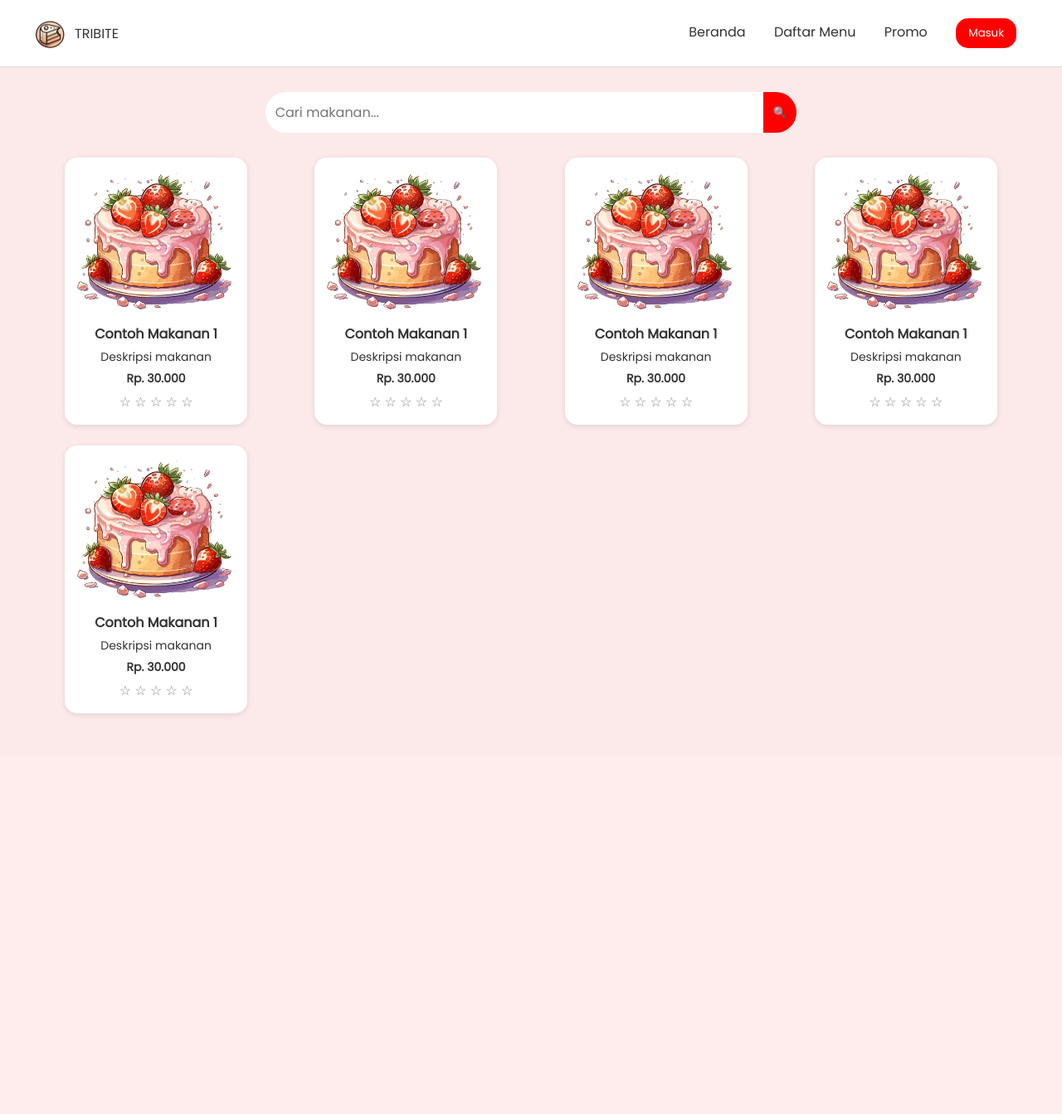
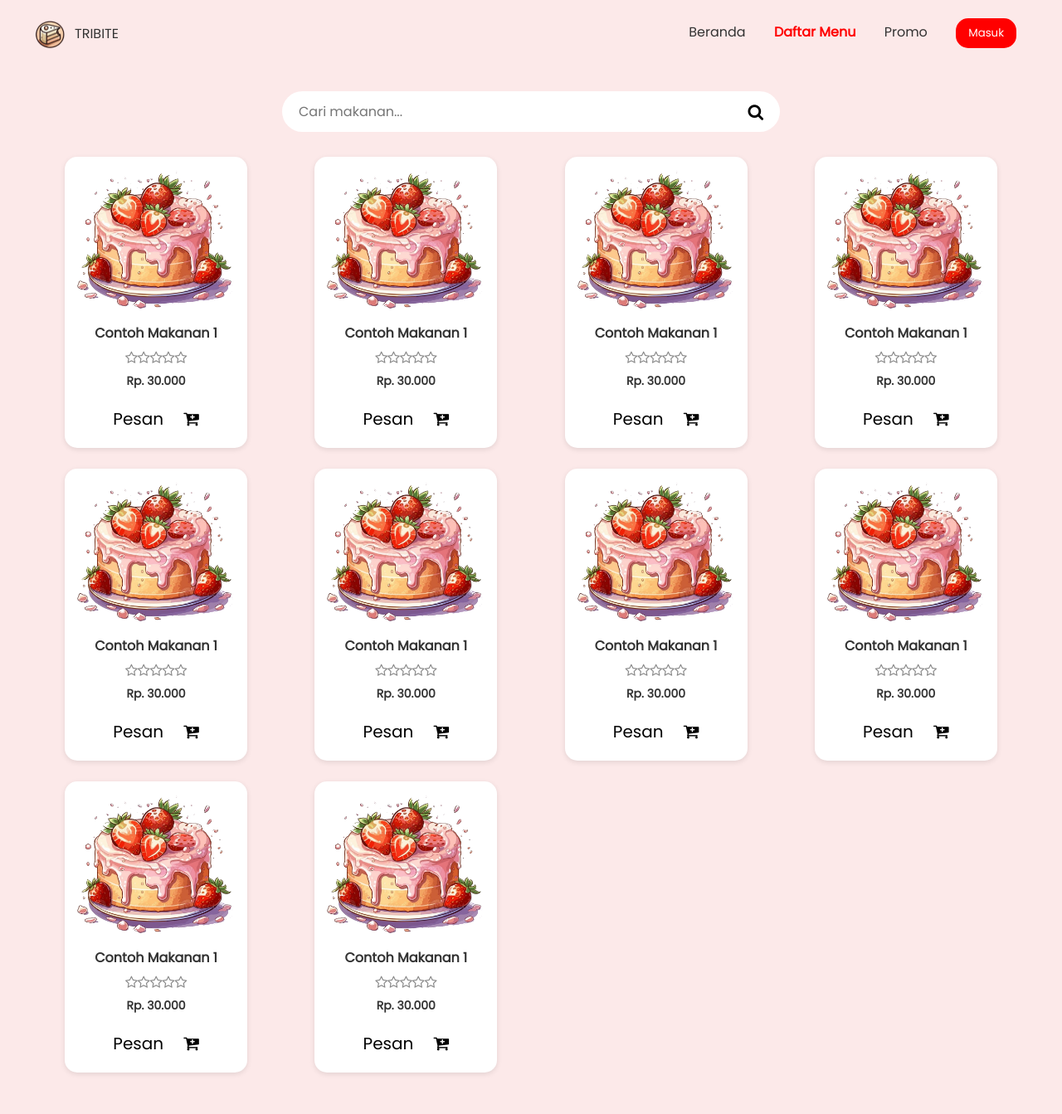
Before and after one commit to Apewww/tribite, a PHP site: page /menu in a window 1280 px wide. Shown: the whole page at 83% size. Before the commit the page ends 863 px from the top, so only its background shows below. Run offline with PHP 8.4, Linux system fonts and the light colour scheme.

Commit message:
add header and navbar, update menu
05/06/25
13.52

```diff
--- a/app/views/components/header.php
+++ b/app/views/components/header.php
@@ -6,5 +6,6 @@
     <title>Home - Tribite</title>
     <link rel="stylesheet" href="/tribite/assets/css/bootstrap.min.css">
     <link rel="stylesheet" href="/tribite/assets/css/global.css">
+
 </head>
 <body>
--- a/app/views/menu.php
+++ b/app/views/menu.php
@@ -6,6 +6,8 @@
   <title>Tribite Menu</title>
   <link rel="preconnect" href="https://fonts.googleapis.com">
   <link href="https://fonts.googleapis.com/css2?family=Poppins&display=swap" rel="stylesheet">
+  <link rel="stylesheet" href="https://cdnjs.cloudflare.com/ajax/libs/font-awesome/6.7.2/css/all.min.css" integrity="sha512-Evv84Mr4kqVGRNSgIGL/F/aIDqQb7xQ2vcrdIwxfjThSH8CSR7PBEakCr51Ck+w+/U6swU2Im1vVX0SVk9ABhg==" crossorigin="anonymous" referrerpolicy="no-referrer" />
+  <link rel="stylesheet" href="https://cdnjs.cloudflare.com/ajax/libs/font-awesome/4.7.0/css/font-awesome.min.css">
   <style>
     * {
       margin: 0;
@@ -24,8 +26,12 @@ body {
       justify-content: space-between;
       align-items: center;
       padding: 20px 40px;
-  background-color: #fff;
-  border-bottom: 1px solid #ddd;
+      background-color: #fce9e9;
+    }
+
+    .navbar a:hover {
+      text-decoration: none;
+      color: red;
     }
 
     .logo {
@@ -45,6 +51,11 @@ body {
       color: #333;
     }
 
+    .nav-menu a.active {
+  color: red; /* Warna merah untuk link aktif */
+  font-weight: bold; /* Opsional: Tambahkan penekanan */
+}
+
     .login-btn {
       background-color: red;
       color: white;
@@ -54,27 +65,39 @@ body {
       cursor: pointer;
     }
 
+    .login-btn:hover {
+      background-color:rgb(0, 174, 255);
+    }
+
     .search-bar {
       display: flex;
       justify-content: center;
       margin: 30px;
     }
 
-.search-bar input {
+    .search-wrapper {
+      position: relative;
       width: 600px;
-  padding: 12px;
-  border-radius: 25px 0 0 25px;
+    }
+
+    .search-wrapper input {
+      width: 100%;
+      padding: 12px 45px 12px 20px;
+      border-radius: 25px;
       border: none;
       font-size: 16px;
     }
 
-.search-bar button {
-  padding: 12px;
-  background-color: red;
+    .search-wrapper button {
+  position: absolute;
+  right: 20px; /* Ubah nilai right untuk memindahkan tombol lebih ke kiri */
+  top: 50%;
+  transform: translateY(-50%);
+  background: none;
   border: none;
-  border-radius: 0 25px 25px 0;
   cursor: pointer;
-  color: white;
+  font-size: 20px;
+  color: rgb(0, 0, 0);
 }
 
     .menu-grid {
@@ -92,6 +115,7 @@ body {
       width: 220px;
       text-align: center;
       box-shadow: 0 2px 6px rgba(0, 0, 0, 0.1);
+      cursor: default;
     }
 
     .menu-card img {
@@ -120,8 +144,23 @@ body {
       color: #888;
     }
 
+    .menu-card button {
+      background: none;
+      border: none;
+      cursor: pointer;
+      font-size: 20px;
+      color: rgb(0, 0, 0);
+      margin-top: 10px;
+      padding: 5px 10px;
+    }
+
+    .menu-card button:hover{
+      background-color: red;
+      color: white;
+      border-radius: 5px;
+      padding: 5px 10px;
+    }
   </style>
-
 </head>
 <body>
   <header class="navbar">
@@ -130,67 +169,137 @@ body {
       <span>TRIBITE</span>
     </div>
     <nav class="nav-menu">
-      <a href="#">Beranda</a>
-      <a href="#">Daftar Menu</a>
+      <a href="/home">Beranda</a>
+      <a href="/menu" class="active">Daftar Menu</a>
       <a href="#">Promo</a>
-      <a href=""><button class="login-btn">Masuk</button></a>
+      <a href="/login"><button class="login-btn">Masuk</button></a>
     </nav>
   </header>
 
   <main>
-    <div class="search-bar">
-      <input type="text" placeholder="Cari makanan...">
-      <button><span>🔍</span></button>
+    <form class="search-bar" onsubmit="searchMenu(event)">
+      <div class="search-wrapper">
+        <input type="text" id="searchInput" placeholder="Cari makanan...">
+        <button type="submit"><i class="fa fa-search" aria-hidden="true"></i></button>
+      </div>
+    </form>
+
+    <div class="menu-grid" id="menuGrid">
+      <!-- Semua menu-card cukup disimpan di dalam 1 div menu-grid -->
+      <div class="menu-card" data-name="kue stroberi">
+        <img src="/tribite/assets/img/LandingLogo.png" alt="Contoh Makanan">
+        <h3>Contoh Makanan 1</h3>
+        <div class="rating" data-rating="0">
+          <i class="fa fa-star-o"></i><i class="fa fa-star-o"></i><i class="fa fa-star-o"></i><i class="fa fa-star-o"></i><i class="fa fa-star-o"></i>
+        </div>
+        <p class="price">Rp. 30.000</p>
+        <button class="buy">Pesan</button>
+        <button><i class="fa fa-cart-plus"></i></button>
       </div>
 
-    <div class="menu-grid">
-      <!-- Ulangi div ini untuk tiap item -->
-      <div class="menu-card">
+      <div class="menu-card" data-name="kue stroberi">
         <img src="/tribite/assets/img/LandingLogo.png" alt="Contoh Makanan">
         <h3>Contoh Makanan 1</h3>
-        <p>Deskripsi makanan</p>
+        <div class="rating" data-rating="0">
+          <i class="fa fa-star-o"></i><i class="fa fa-star-o"></i><i class="fa fa-star-o"></i><i class="fa fa-star-o"></i><i class="fa fa-star-o"></i>
+        </div>
         <p class="price">Rp. 30.000</p>
-        <div class="rating">☆ ☆ ☆ ☆ ☆</div>
+        <button class="buy">Pesan</button>
+        <button><i class="fa fa-cart-plus"></i></button>
       </div>
 
-      <!-- Duplikat sesuai jumlah item -->
-      <div class="menu-card">
+      <div class="menu-card" data-name="kue stroberi">
         <img src="/tribite/assets/img/LandingLogo.png" alt="Contoh Makanan">
         <h3>Contoh Makanan 1</h3>
-        <p>Deskripsi makanan</p>
+        <div class="rating" data-rating="0">
+          <i class="fa fa-star-o"></i><i class="fa fa-star-o"></i><i class="fa fa-star-o"></i><i class="fa fa-star-o"></i><i class="fa fa-star-o"></i>
+        </div>
         <p class="price">Rp. 30.000</p>
-        <div class="rating">☆ ☆ ☆ ☆ ☆</div>
+        <button class="buy">Pesan</button>
+        <button><i class="fa fa-cart-plus"></i></button>
       </div>
 
-            <!-- Duplikat sesuai jumlah item -->
-            <div class="menu-card">
+      <div class="menu-card" data-name="kue stroberi">
         <img src="/tribite/assets/img/LandingLogo.png" alt="Contoh Makanan">
         <h3>Contoh Makanan 1</h3>
-        <p>Deskripsi makanan</p>
+        <div class="rating" data-rating="0">
+          <i class="fa fa-star-o"></i><i class="fa fa-star-o"></i><i class="fa fa-star-o"></i><i class="fa fa-star-o"></i><i class="fa fa-star-o"></i>
+        </div>
         <p class="price">Rp. 30.000</p>
-        <div class="rating">☆ ☆ ☆ ☆ ☆</div>
+        <button class="buy">Pesan</button>
+        <button><i class="fa fa-cart-plus"></i></button>
       </div>
 
-            <!-- Duplikat sesuai jumlah item -->
-            <div class="menu-card">
+      <div class="menu-card" data-name="kue stroberi">
         <img src="/tribite/assets/img/LandingLogo.png" alt="Contoh Makanan">
         <h3>Contoh Makanan 1</h3>
-        <p>Deskripsi makanan</p>
+        <div class="rating" data-rating="0">
+          <i class="fa fa-star-o"></i><i class="fa fa-star-o"></i><i class="fa fa-star-o"></i><i class="fa fa-star-o"></i><i class="fa fa-star-o"></i>
+        </div>
         <p class="price">Rp. 30.000</p>
-        <div class="rating">☆ ☆ ☆ ☆ ☆</div>
+        <button class="buy">Pesan</button>
+        <button><i class="fa fa-cart-plus"></i></button>
       </div>
 
-            <!-- Duplikat sesuai jumlah item -->
-            <div class="menu-card">
+      <div class="menu-card" data-name="kue stroberi">
         <img src="/tribite/assets/img/LandingLogo.png" alt="Contoh Makanan">
         <h3>Contoh Makanan 1</h3>
-        <p>Deskripsi makanan</p>
+        <div class="rating" data-rating="0">
+          <i class="fa fa-star-o"></i><i class="fa fa-star-o"></i><i class="fa fa-star-o"></i><i class="fa fa-star-o"></i><i class="fa fa-star-o"></i>
+        </div>
         <p class="price">Rp. 30.000</p>
-        <div class="rating">☆ ☆ ☆ ☆ ☆</div>
+        <button class="buy">Pesan</button>
+        <button><i class="fa fa-cart-plus"></i></button>
       </div>
 
-      <!-- Tambahkan lagi sesuai kebutuhan -->
+      <div class="menu-card" data-name="kue stroberi">
+        <img src="/tribite/assets/img/LandingLogo.png" alt="Contoh Makanan">
+        <h3>Contoh Makanan 1</h3>
+        <div class="rating" data-rating="0">
+          <i class="fa fa-star-o"></i><i class="fa fa-star-o"></i><i class="fa fa-star-o"></i><i class="fa fa-star-o"></i><i class="fa fa-star-o"></i>
+        </div>
+        <p class="price">Rp. 30.000</p>
+        <button class="buy">Pesan</button>
+        <button><i class="fa fa-cart-plus"></i></button>
+      </div>
+
+      <div class="menu-card" data-name="kue stroberi">
+        <img src="/tribite/assets/img/LandingLogo.png" alt="Contoh Makanan">
+        <h3>Contoh Makanan 1</h3>
+        <div class="rating" data-rating="0">
+          <i class="fa fa-star-o"></i><i class="fa fa-star-o"></i><i class="fa fa-star-o"></i><i class="fa fa-star-o"></i><i class="fa fa-star-o"></i>
+        </div>
+        <p class="price">Rp. 30.000</p>
+        <button class="buy">Pesan</button>
+        <button><i class="fa fa-cart-plus"></i></button>
+      </div>
+
+      <div class="menu-card" data-name="kue stroberi">
+        <img src="/tribite/assets/img/LandingLogo.png" alt="Contoh Makanan">
+        <h3>Contoh Makanan 1</h3>
+        <div class="rating" data-rating="0">
+          <i class="fa fa-star-o"></i><i class="fa fa-star-o"></i><i class="fa fa-star-o"></i><i class="fa fa-star-o"></i><i class="fa fa-star-o"></i>
+        </div>
+        <p class="price">Rp. 30.000</p>
+        <button class="buy">Pesan</button>
+        <button><i class="fa fa-cart-plus"></i></button>
+      </div>
+
+      <div class="menu-card" data-name="kue stroberi">
+        <img src="/tribite/assets/img/LandingLogo.png" alt="Contoh Makanan">
+        <h3>Contoh Makanan 1</h3>
+        <div class="rating" data-rating="0">
+          <i class="fa fa-star-o"></i><i class="fa fa-star-o"></i><i class="fa fa-star-o"></i><i class="fa fa-star-o"></i><i class="fa fa-star-o"></i>
+        </div>
+        <p class="price">Rp. 30.000</p>
+        <button class="buy">Pesan</button>
+        <button><i class="fa fa-cart-plus"></i></button>
+      </div>
+
+      <!-- Tambahkan menu lainnya di sini, cukup di dalam div.menu-grid yang sama -->
+
     </div>
   </main>
 </body>
+
 </html>
```
Also changed, not shown: app/views/components/navbar.php (+9 -2 lines). Lines whose indentation alone changed are shown as unchanged.
